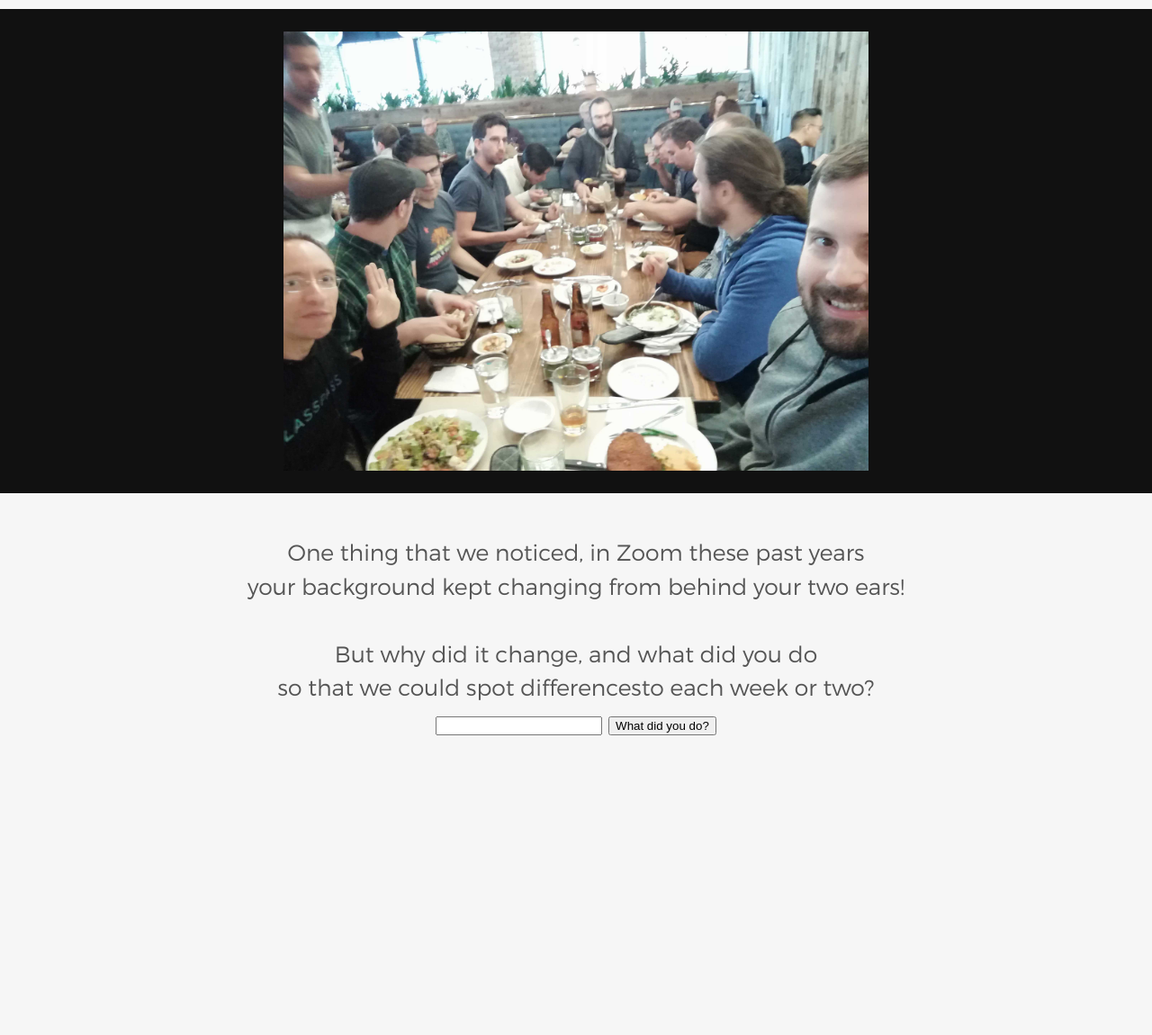
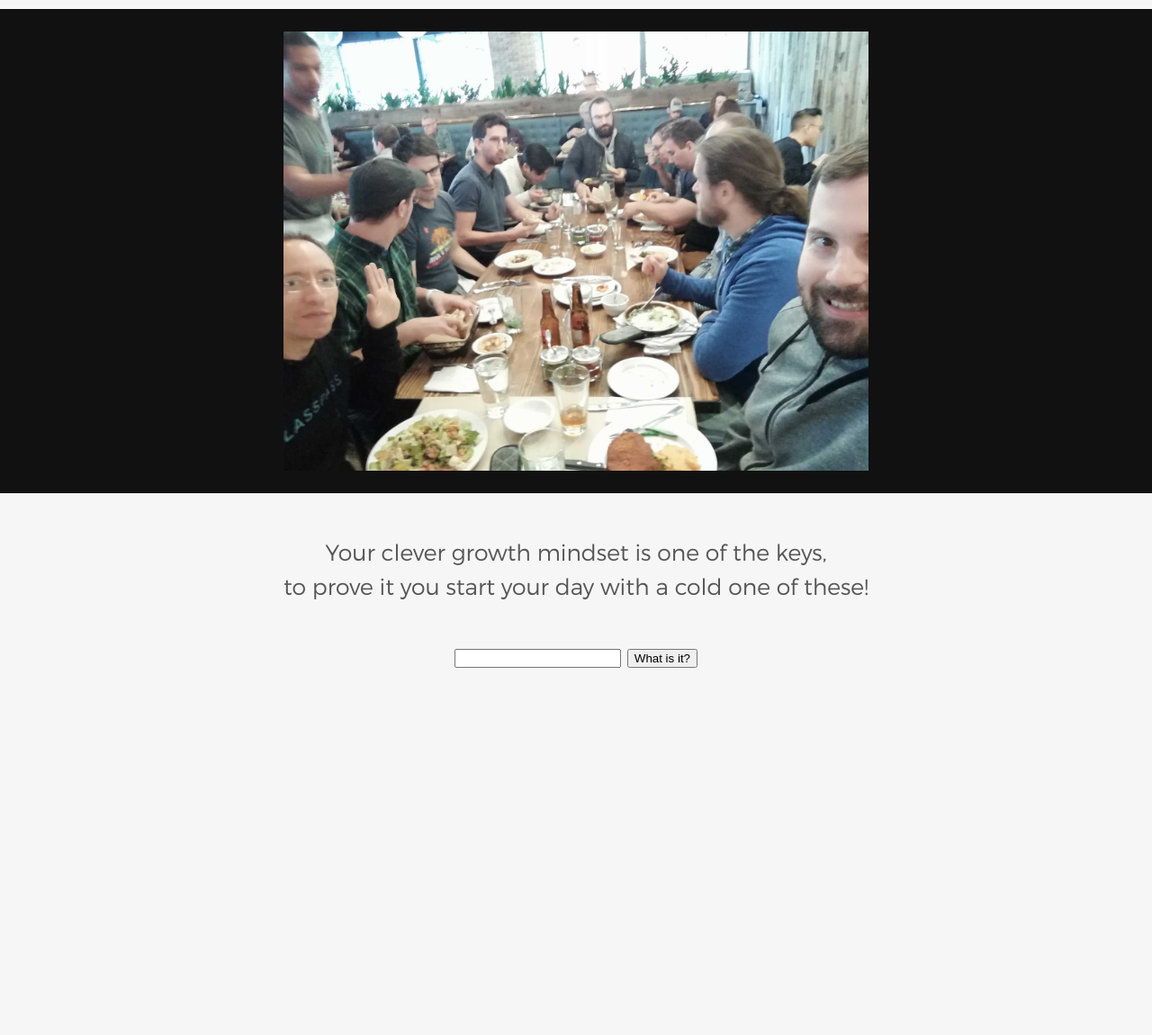
Before and after one commit to jacob-meacham/jacob-meacham.github.io, a Jekyll site: the page built from puzzle/javier/expansion/index.md, in a window 1280 px wide. Shown: the whole page at 90% size. Built offline with Jekyll 4.4.1, drawn with Linux system fonts in a browser that asks for light colours; after the commit the page ends 1075 px from its top, so only the background shows below that.

Commit message:
puzzle changes

```diff
--- a/puzzle/javier/expansion/index.md
+++ b/puzzle/javier/expansion/index.md
@@ -12,12 +12,9 @@ no_container: true
 
 <div class="container">
 <br>
-One thing that we noticed, in Zoom these past years<br>
-your background kept changing from behind your two ears!<br><br>
-
-But why did it change, and what did you do<br>
-so that we could spot differencesto each week or two?<br>
+Your clever growth mindset is one of the keys,<br>
+to prove it you start your day with a cold one of these!<br><br>
 
 <input id="guess" name="guess" />
-<input type="button" value="What did you do?" onclick="window.open('/puzzle/javier/' + document.getElementById('guess').value)" />
+<input type="button" value="What is it?" onclick="window.open('/puzzle/javier/' + document.getElementById('guess').value)" />
 </div>
```
Also changed, not shown: puzzle/javier/go/index.md (deleted, +0 -20 lines), puzzle/javier/oreilly/index.md (+3 -3 lines), puzzle/javier/shower/index.md (added, +23 -0 lines), puzzle/javier/shower/go.jpg (renamed from puzzle/javier/go/go.jpg).
